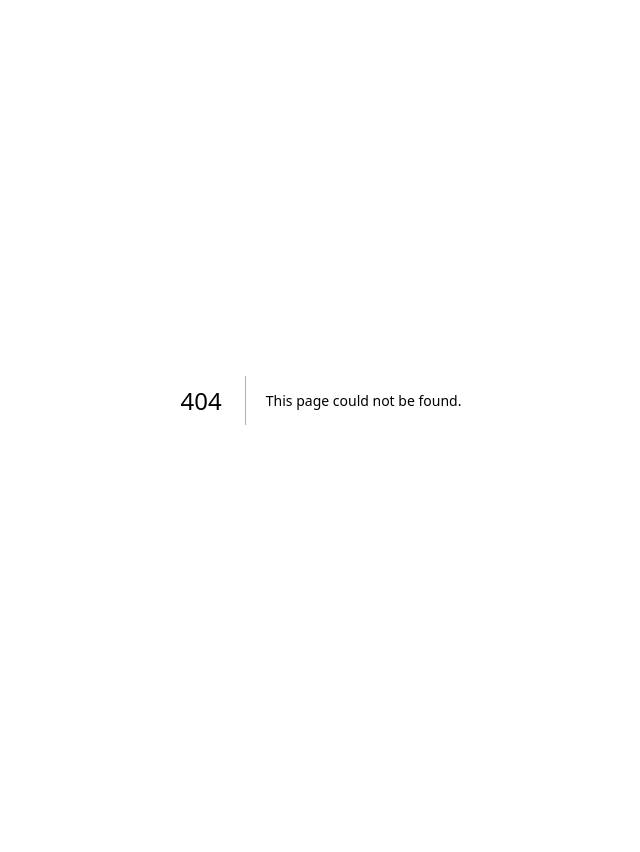
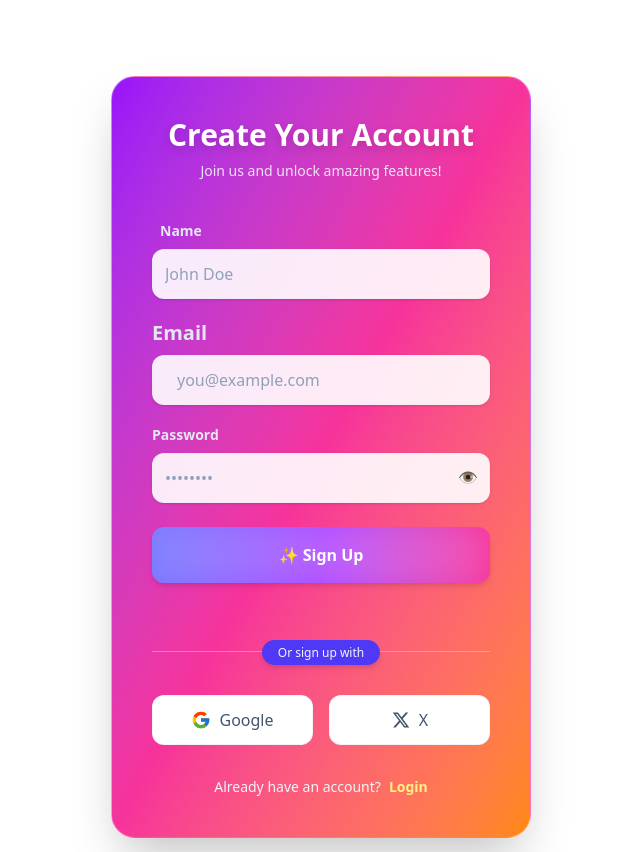
Before and after one commit to Rajan-001/Moyra-Hotel, a Next.js app in the folder frontend/: page /profile in a window 1280 px wide. Before the commit this address had no page. Shown: the whole page, without its empty margins (319-959 px from the left). Before the commit the page ends 800 px from the top, so only its background shows below. Built offline with nearby package versions, Linux system fonts and the light colour scheme; no server answers.

Commit message:
updated_routes

```diff
--- a/frontend/app/page.tsx
+++ b/frontend/app/page.tsx
@@ -1,15 +1,13 @@
 
 "use client"
 
-import SignUpIn from "../components/SignUpIn";
-import Providers from "../components/Providers";
+
+import { LandingPage } from "@/components/LandingPage";
 
 export default function Home() {
   return (
    <>
-   <Providers>
-   <SignUpIn/>
-   </Providers>
+    <LandingPage/>
    </>
   );
 }
--- /dev/null
+++ b/frontend/app/profile/page.tsx
@@ -0,0 +1,15 @@
+import Providers from '@/components/Providers'
+import SignUpIn from '@/components/SignUpIn'
+import React from 'react'
+
+
+
+export default function page  ()  {
+  return (
+    <div>
+         <Providers>
+           <SignUpIn/>
+           </Providers>
+    </div>
+  )
+}
--- a/frontend/auth.ts
+++ b/frontend/auth.ts
@@ -1,4 +1,4 @@
-import NextAuth, { NextAuthOptions } from "next-auth"
+import  { NextAuthOptions } from "next-auth"
 import Google from "next-auth/providers/google"
 import Twitter from "next-auth/providers/twitter"
 
--- a/frontend/components/Reserve.tsx
+++ b/frontend/components/Reserve.tsx
@@ -69,7 +69,7 @@ export const Reserve = ({clickFunction}:{clickFunction:any}) => {
 
         if(response.status===503){
 
-          router.push("/")
+          router.push("/profile")
         }
         else if(response.status===200){
           const data =await response.json();
```
